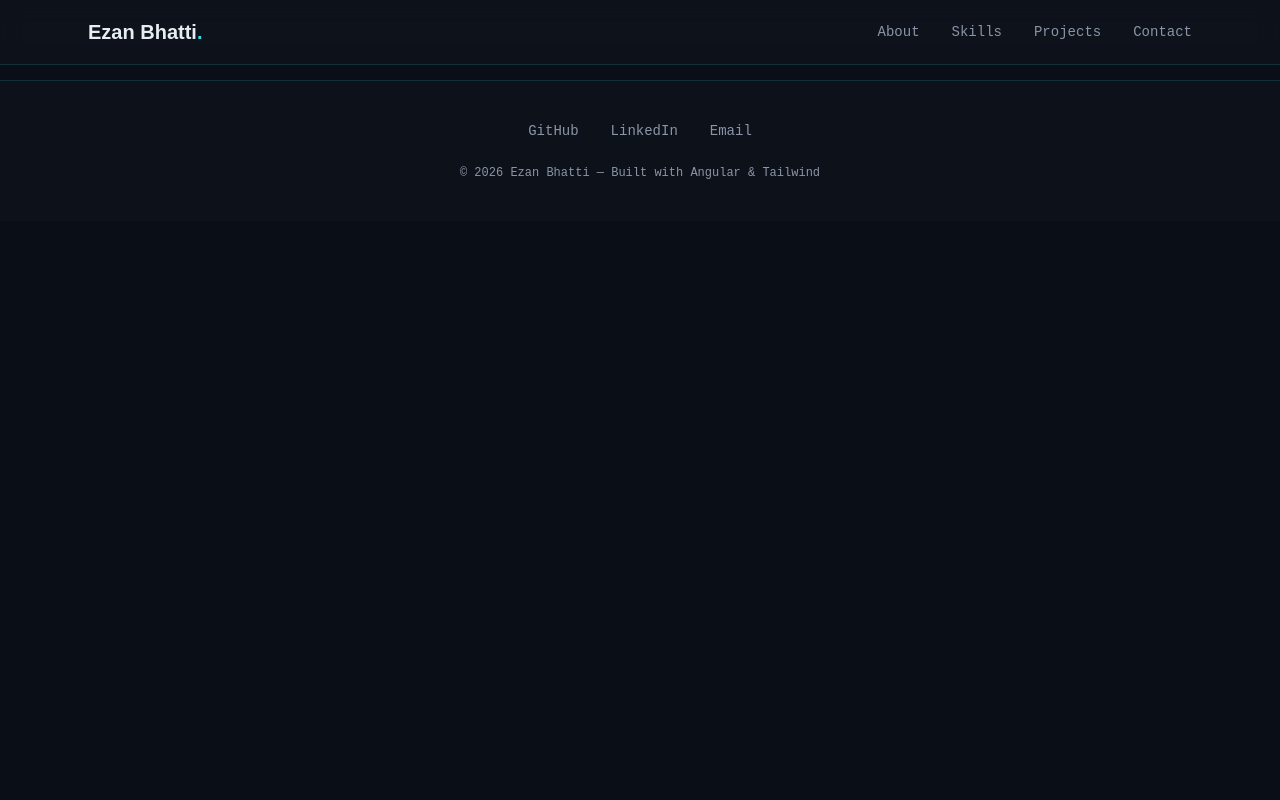
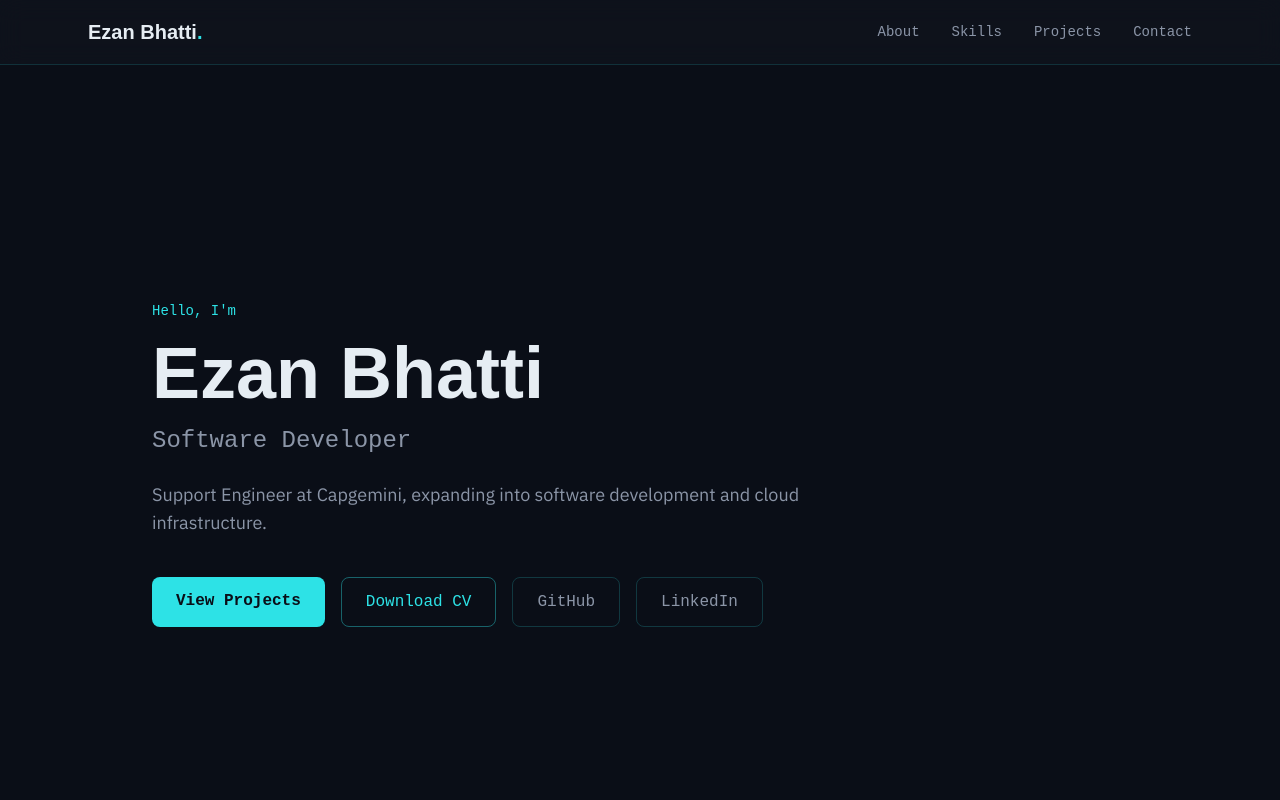
Before and after one commit to ezan1050/portfolio, an Angular app: page / in a window 1280 px wide. Shown: the top 800 px of the page. Built offline with nearby package versions, Linux system fonts and the light colour scheme.

Commit message:
feat: add home page with hero section and routing

```diff
--- a/src/app/app.html
+++ b/src/app/app.html
@@ -1,3 +1,5 @@
 <app-navbar />
-<router-outlet />
+<main class="pt-16">
+  <router-outlet />
+</main>
 <app-footer />
--- a/src/app/app.routes.ts
+++ b/src/app/app.routes.ts
@@ -1,3 +1,10 @@
 import { Routes } from '@angular/router';
+import {Home} from './features/home/home/home';
 
-export const routes: Routes = [];
+export const routes: Routes =
+[
+ {
+     path: '',
+     component: Home
+ }
+];
--- /dev/null
+++ b/src/app/features/home/home/home.html
@@ -0,0 +1,43 @@
+<section class="min-h-screen flex flex-col justify-center max-w-5xl mx-auto px-6">
+
+  <!-- Intro -->
+  <p class="font-mono text-cyber-cyan text-sm mb-4">
+    Hello, I'm
+  </p>
+
+  <!-- Nom (recevra l'effet Matrix plus tard) -->
+  <h1 class="font-display text-5xl md:text-7xl font-bold text-cyber-text mb-4">
+    Ezan Bhatti
+  </h1>
+
+  <!-- Titre de rôle (recevra l'effet terminal plus tard) -->
+  <p class="font-mono text-xl md:text-2xl text-cyber-muted mb-6">
+    Software Developer
+  </p>
+
+  <!-- Phrase d'accroche (provisoire) -->
+  <p class="font-body text-base md:text-lg text-cyber-muted max-w-2xl mb-10">
+    Support Engineer at Capgemini, expanding into software development and cloud infrastructure.
+  </p>
+
+  <!-- Boutons -->
+  <div class="flex flex-wrap gap-4">
+    <a href="#projects"
+       class="px-6 py-3 rounded-lg bg-cyber-cyan text-cyber-bg font-mono font-semibold hover:opacity-90 transition-opacity">
+      View Projects
+    </a>
+    <a href="#"
+       class="px-6 py-3 rounded-lg border border-cyber-cyan/40 text-cyber-cyan font-mono hover:bg-cyber-cyan/10 transition-colors">
+      Download CV
+    </a>
+    <a href="https://github.com/ezan1050" target="_blank" rel="noopener noreferrer"
+       class="px-6 py-3 rounded-lg border border-cyber-cyan/20 text-cyber-muted font-mono hover:text-cyber-cyan hover:border-cyber-cyan/40 transition-colors">
+      GitHub
+    </a>
+    <a href="#" target="_blank" rel="noopener noreferrer"
+       class="px-6 py-3 rounded-lg border border-cyber-cyan/20 text-cyber-muted font-mono hover:text-cyber-cyan hover:border-cyber-cyan/40 transition-colors">
+      LinkedIn
+    </a>
+  </div>
+
+</section>
--- /dev/null
+++ b/src/app/features/home/home/home.ts
@@ -0,0 +1,12 @@
+import { Component } from '@angular/core';
+import { Hero } from '../sections/hero/hero';
+
+@Component({
+  selector: 'app-home',
+  imports: [Hero],
+  templateUrl: './home.html',
+  styleUrl: './home.css',
+})
+export class Home {
+
+}
--- /dev/null
+++ b/src/app/features/home/sections/hero/hero.html
@@ -0,0 +1 @@
+<p>hero works!</p>
```
Also changed, not shown: src/app/features/home/sections/hero/hero.ts (added, +11 -0 lines), src/app/features/home/home/home.css (added), src/app/features/home/sections/hero/hero.css (added), 2 other files (tests, documents, lock files or other folders).
